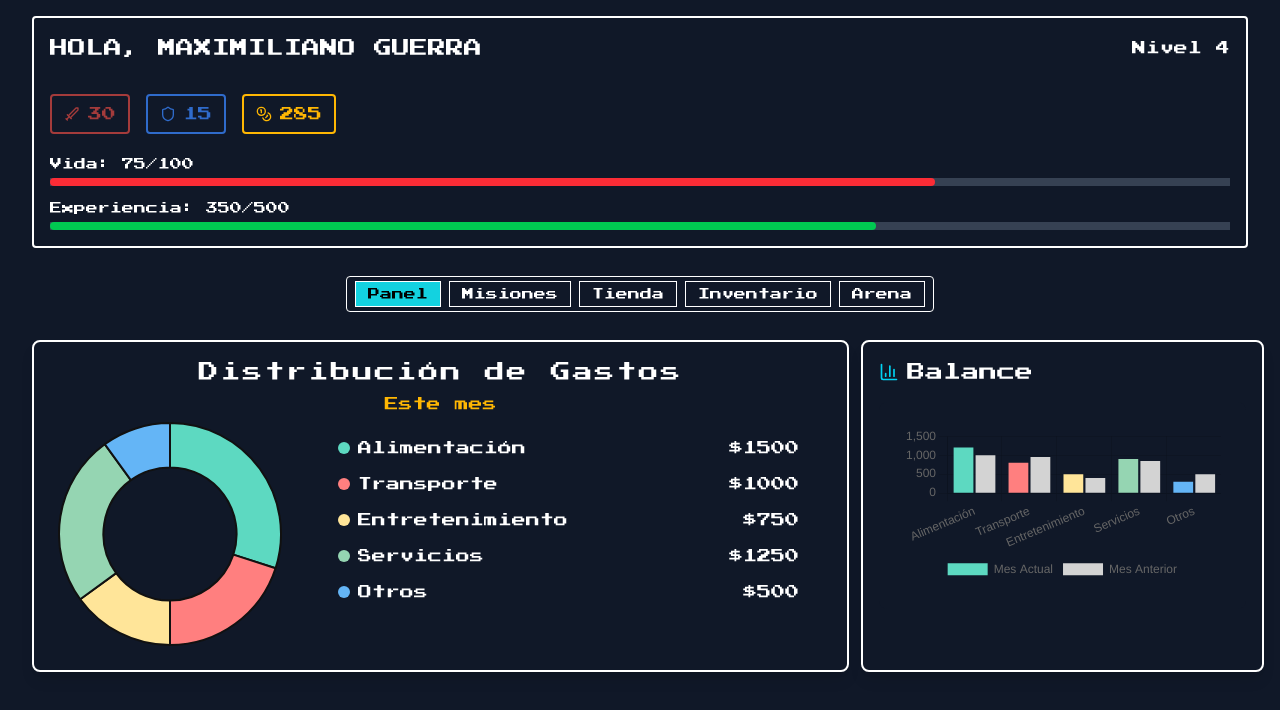
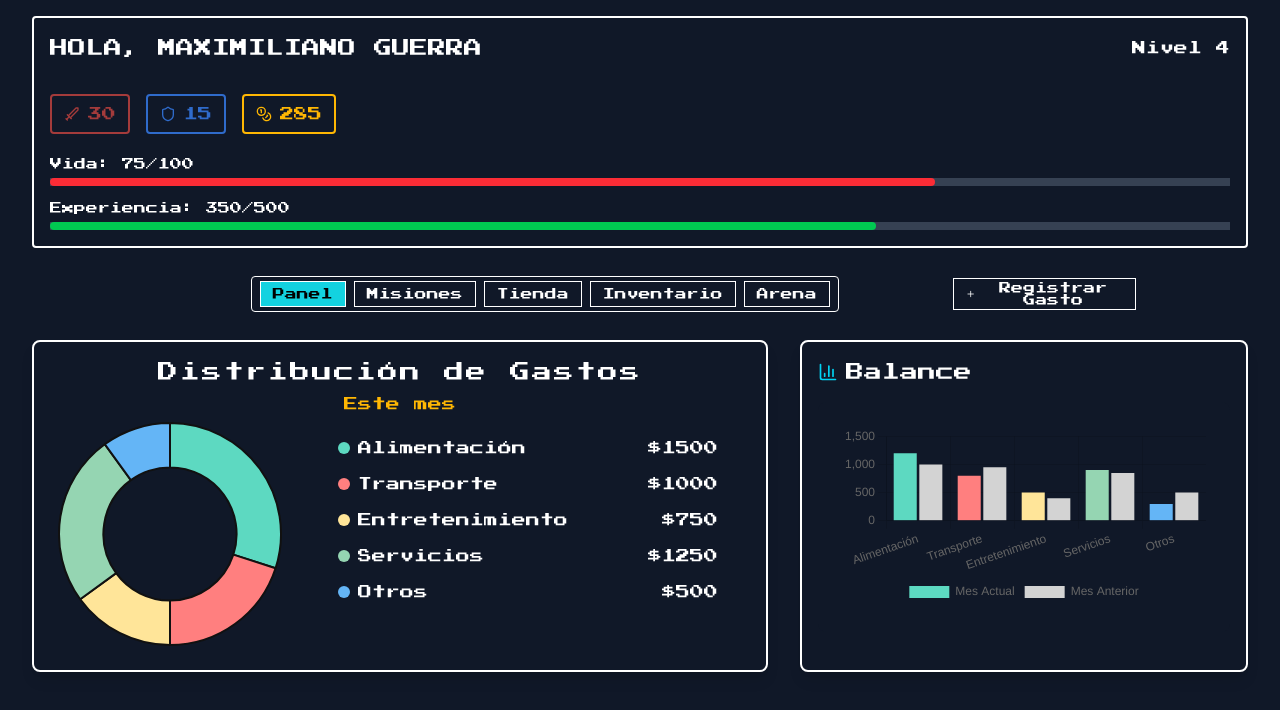
Before and after one commit to KatherineGomez03/app-finanzas, a Next.js app: page /home in a window 1280 px wide. Shown: the top 710 px of the page. Built offline with nearby package versions, Linux system fonts and the light colour scheme.

Commit message:
fix: integration

```diff
--- a/src/app/home/page.tsx
+++ b/src/app/home/page.tsx
@@ -8,6 +8,8 @@ import ArenaSection from "@/components/ArenaSection";
 import { PanelContainer } from "@/components/panel/PanelContainer";
 import TestBalanceStatic from "@/components/balance/TestBalanceStatic";
 import BalanceSection from "@/components/balance/BalanceSection";
+import { ChallengeSection } from "@/components/challenges/ChallengeSection";
+import ExpenseButton from "@/components/button/ExpenseButton";
 
 function App() {
   const userData = {
@@ -71,7 +73,7 @@ function App() {
     { category: "Transporte", amount: 1000, color: "#ff7f7f" },
     { category: "Entretenimiento", amount: 750, color: "#ffe599" },
     { category: "Servicios", amount: 1250, color: "#95d5b2" },
-        { category: "Otros", amount: 500, color: "#64b5f6" }
+    { category: "Otros", amount: 500, color: "#64b5f6" },
   ];
 
   return (
@@ -79,22 +81,42 @@ function App() {
       <Header {...userData} />
 
       {/* Navbar debajo de la experiencia */}
-            <div className="w-full px-4 py-3 sm:max-w-5xl sm:mx-auto">
+     <div className="mx-auto max-w-5xl px-4 py-3 flex flex-col gap-2 sm:flex-row sm:items-center sm:justify-between">
+
   <Tabsnav />
+  <ExpenseButton
+    onSubmit={({ description, amount, category, date }) => {
+      console.log("Nuevo gasto registrado:", {
+        description,
+        amount,
+        category,
+        date,
+      });
+    }}
+  />
 </div>
 
-            {tab === "arena" ? (
+
+      {tab === "misiones" && (
+        <div className="w-full mt-10 mb-8">
+          <div className=" mx-auto max-w-6xl px-4 grid gap-6 [grid-template-columns:repeat(auto-fit,minmax(300px,1fr))] justify-center">
+            <ChallengeSection />
+          </div>
+        </div>
+      )}
+
+      {tab === "arena" && (
         <div className="mx-auto max-w-5xl px-4">
           <ArenaSection />
         </div>
-            ) : (
-                <div className="m-2 grid grid-cols-1 gap-3 md:grid-cols-3">
+      )}
 
 
+      {tab === "panel" && (
+        <div className="m-2 flex justify-around gap-4 md:grid-cols-2">
           <PanelContainer />
           {/* <BalanceSection userId={""}/> */}
           <TestBalanceStatic />
-
         </div>
       )}
     </div>
--- a/src/components/button/ExpenseButton.tsx
+++ b/src/components/button/ExpenseButton.tsx
@@ -42,25 +42,25 @@ export default function ExpenseButton({
   return (
     <>
       {/* BOTÓN TRIGGER PIXEL-ART */}
-      <div className="flex justify-center items-start p-2 w-auto h-auto">
+      <div className="flex justify-center sm:justify-end items-start">
   <button
     onClick={() => setOpen(true)}
-    className="
-      bg-[#6C7EFF] text-white border border-white
-      font-['PressStart2P',monospace] text-[7px]
-      px-[6px] py-[4px] tracking-wider uppercase
-      hover:bg-[#5A6BE0]
-      active:translate-y-[1px]
-      shadow-[1px_1px_0_0_#000]
-      rounded-none
-      inline-flex items-center gap-[4px]
-    "
+    data-active={open}  // ← para pintar como activo cuando el modal está abierto
+    className={[
+      // mismo “chip” que los tabs
+      "h-8 px-3 py-1 text-xs font-medium leading-none",
+      "inline-flex items-center gap-2 rounded-none",
+      "border border-[var(--grid)] bg-[var(--surface)] text-[var(--text-primary)]",
+      // efectos
+      "hover:bg-[var(--color-card)] transition-colors duration-150",
+      // estado activo igual al tab seleccionado
+      "data-[active=true]:bg-[var(--mission-primary)] data-[active=true]:text-black data-[active=true]:border-white"
+    ].join(" ")}
   >
-    <Plus className="h-2.5 w-2.5" />
+    <Plus className="h-3 w-3 -mt-px" />
     Registrar Gasto
   </button>
 </div>
-
 
 
       {/* MODAL SIMPLE (sin librerías) */}
@@ -127,7 +127,9 @@ export default function ExpenseButton({
                   step="0.01"
                   value={amount}
                   onChange={(e) =>
-                    setAmount(e.target.value === "" ? "" : Number(e.target.value))
+                    setAmount(
+                      e.target.value === "" ? "" : Number(e.target.value)
+                    )
                   }
                   placeholder="0.00"
                   className="
--- a/src/components/navbar/Tabsnav.tsx
+++ b/src/components/navbar/Tabsnav.tsx
@@ -18,7 +18,7 @@ export default function Tabsnav() {
     <nav className="w-full flex justify-center">
       <div className="flex gap-2 px-2 py-1 rounded border border-[var(--grid)] bg-[var(--surface)]">
         {items.map(({ tab, label }) => {
-          const href = tab === "panel" ? "/" : `/?tab=${tab}`;
+          const href = tab === "panel" ? "/home" : `/home?tab=${tab}`;
           const isActive = active === tab;
           return (
             <Link
```
Lines whose indentation alone changed are shown as unchanged.
